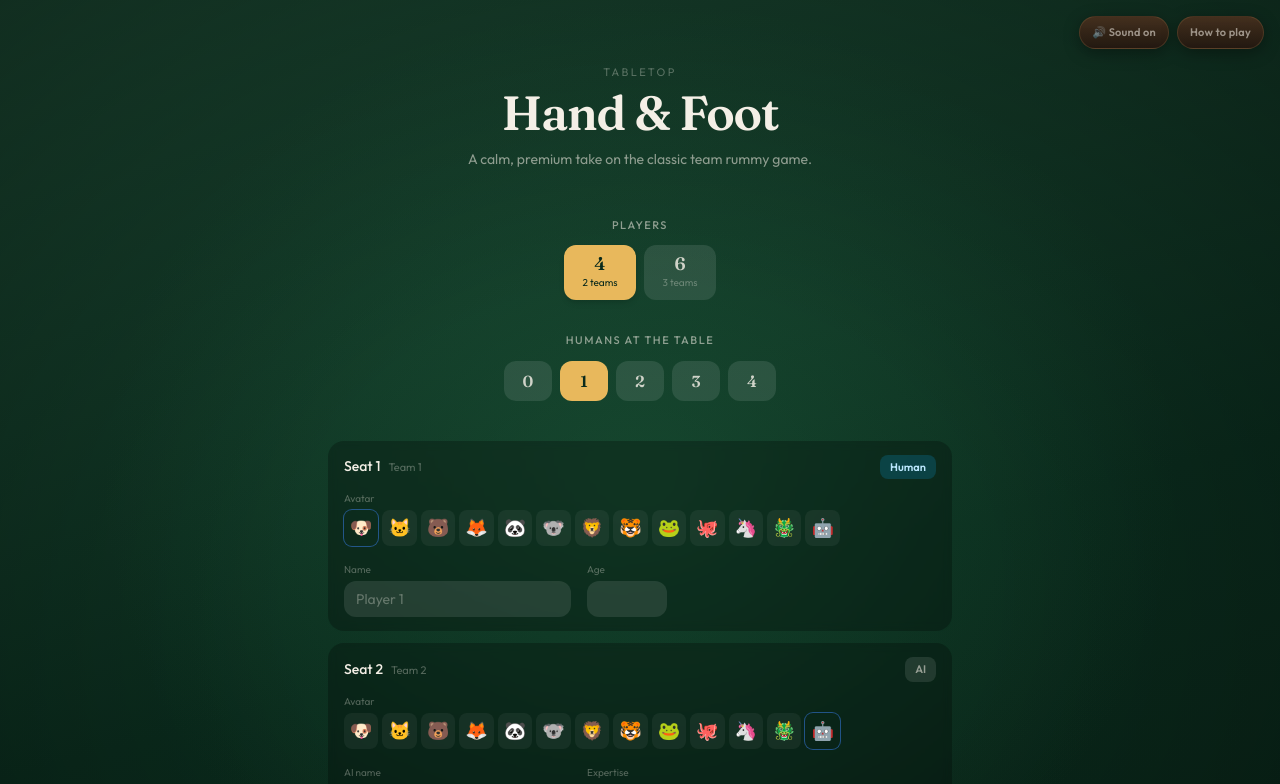
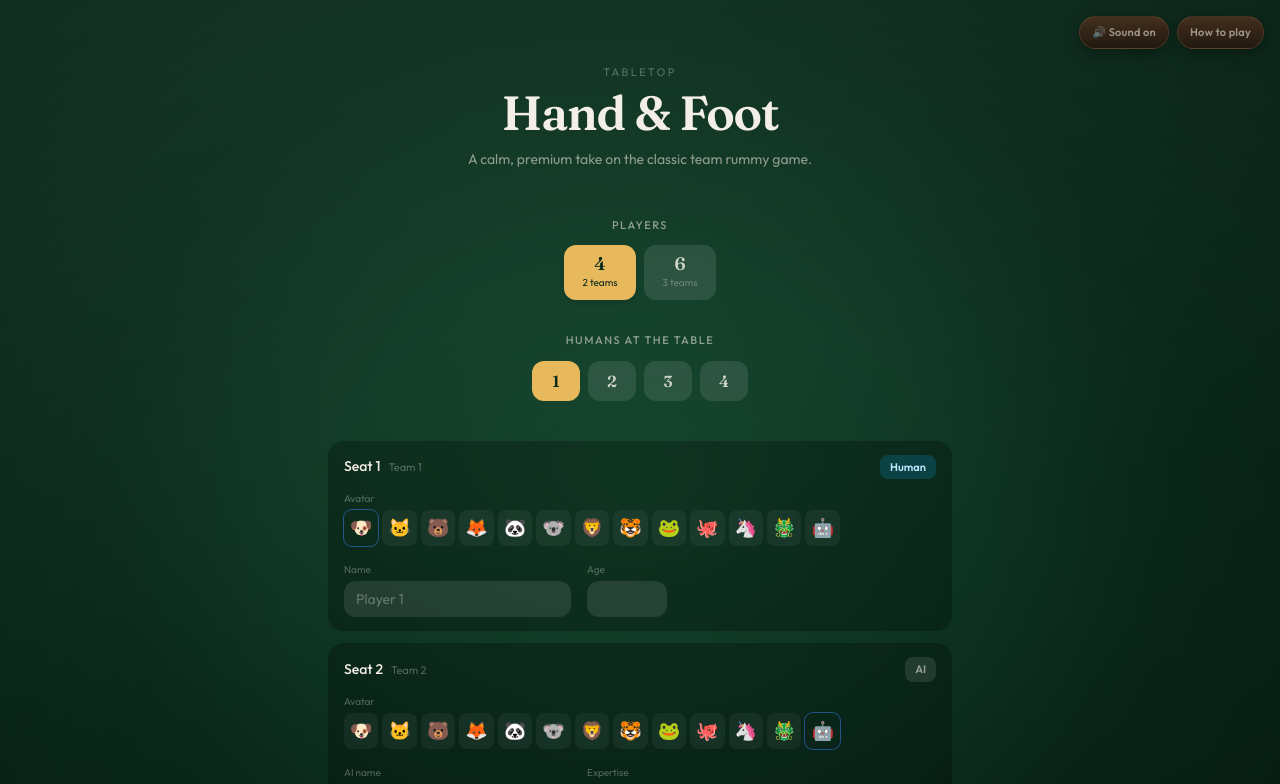
Before and after one commit to zacharyyung/hand-and-foot, a React (Vite) app: page / in a window 1280 px wide. Shown: the top 784 px of the page. Built offline with nearby package versions, Linux system fonts and the light colour scheme.

Commit message:
Require at least one human player in lobby setup.
Remove the zero-human option and prevent toggling the last human seat to AI.

Co-authored-by: Cursor <cursoragent@cursor.com>

```diff
--- a/src/App.tsx
+++ b/src/App.tsx
@@ -67,7 +67,7 @@ function App() {
 
   function handlePlayerCountChange(count: PlayerCount) {
     setPlayerCount(count)
-    const humans = Math.min(humanCount, count)
+    const humans = Math.max(1, Math.min(humanCount, count))
     setHumanCount(humans)
     setSetupPlayers(createDefaultSetupPlayers(count, humans))
   }
--- a/src/components/SetupScreen.tsx
+++ b/src/components/SetupScreen.tsx
@@ -98,6 +98,7 @@ export function SetupScreen({
   function toggleHuman(index: number) {
     playSound('button')
     const isHuman = !players[index].isHuman
+    if (!isHuman && players.filter((p) => p.isHuman).length <= 1) return
     updatePlayer(index, {
       isHuman,
       name: isHuman ? '' : `AI ${index + 1}`,
@@ -110,9 +111,11 @@ export function SetupScreen({
     onHumanCountChange(newHumanCount)
   }
 
-  const humansValid = players
-    .filter((p) => p.isHuman)
-    .every((p) => p.name.trim().length > 0 && p.age > 0)
+  const humansValid =
+    players.some((p) => p.isHuman) &&
+    players
+      .filter((p) => p.isHuman)
+      .every((p) => p.name.trim().length > 0 && p.age > 0)
   const canStart = humansValid
 
   return (
@@ -167,7 +170,7 @@ export function SetupScreen({
           Humans at the table
         </label>
         <div className="flex flex-wrap justify-center gap-2">
-          {Array.from({ length: playerCount + 1 }, (_, i) => i).map((count) => (
+          {Array.from({ length: playerCount }, (_, i) => i + 1).map((count) => (
             <button
               key={count}
               type="button"
```
